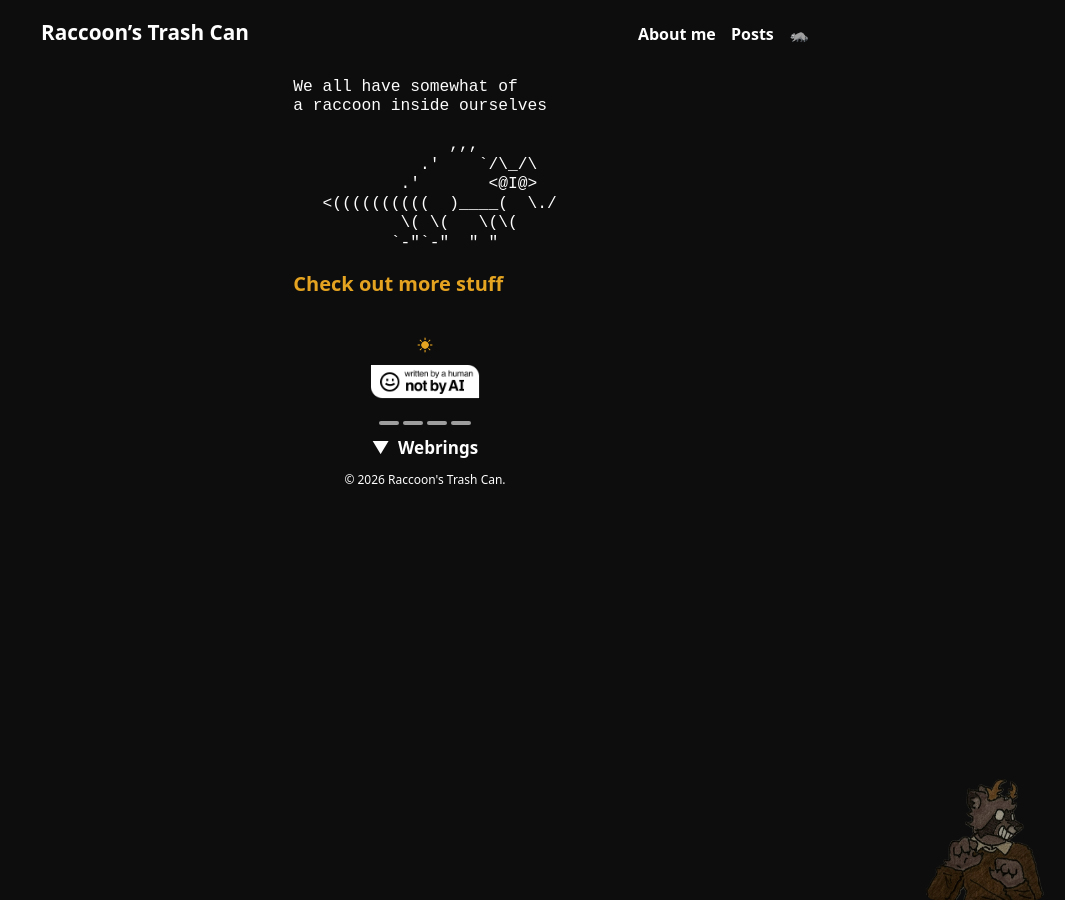
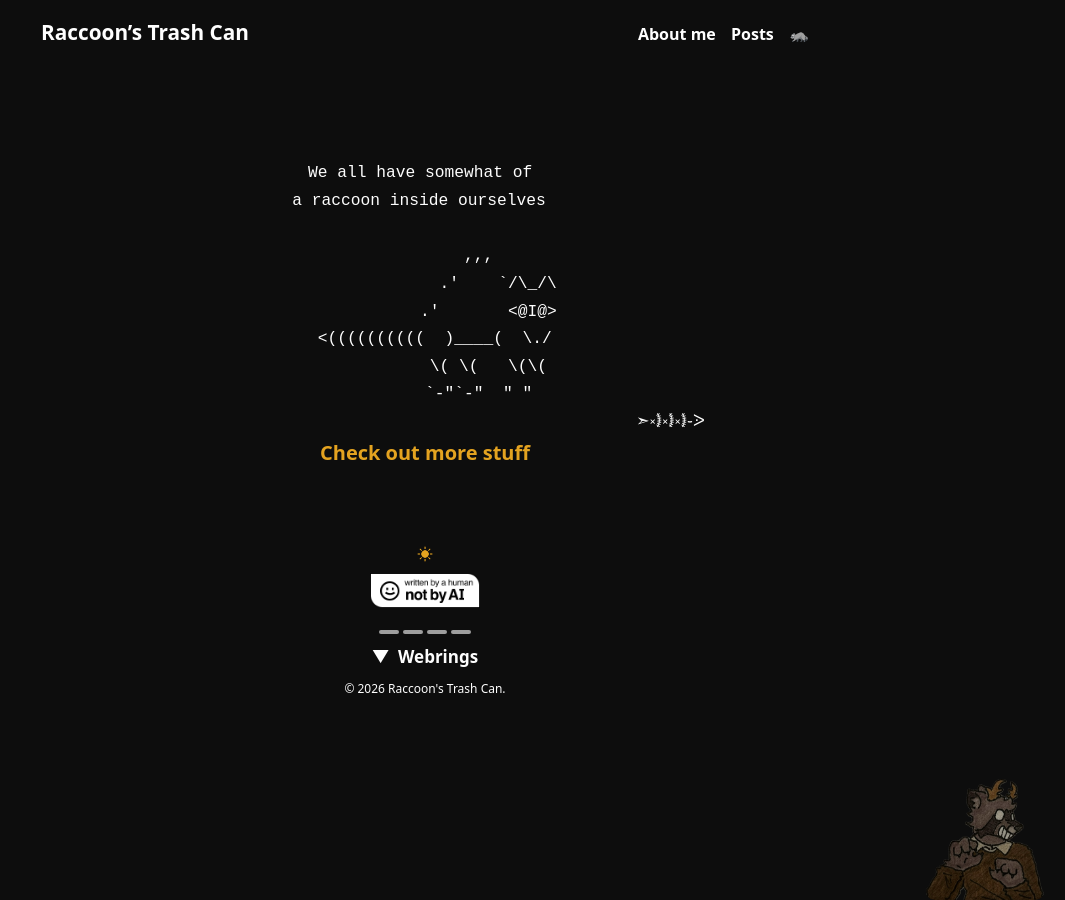
Before and after one commit to raccoonfangz/raccoonfangz.github.io, a Jekyll site: the page built from secret.md, in a window 1280 px wide. Shown: the whole page, without its empty margins (215-1280 px from the left). Built offline with Jekyll 4.4.1, drawn with Linux system fonts in a browser that asks for light colours; grey boxes are pictures that could not be loaded.

Commit message:
Update secret.md

```diff
--- a/secret.md
+++ b/secret.md
@@ -4,18 +4,19 @@ title: "Secret"
 permalink: /secret/
 ---
 
-<div style="display:flex; justify-content:center;">
-  <pre style="text-align:left; font-family:monospace; line-height:1.2;">
+<div style="text-align: center; white-space: pre; font-family: monospace;">
+  <pre>
+⠀⠀⠀⠀⠀⠀⠀⠀⠀⠀⠀⠀⠀⠀⠀⠀⠀⠀⠀⠀⠀⠀⠀⠀⠀⠀⠀⠀⠀⠀
 We all have somewhat of
-a raccoon inside ourselves
-
-                ,,,
-             .'    `/\_/\
-           .'       <@I@>
-   <((((((((((  )____(  \./
-           \( \(   \(\(
-          `-"`-"  " "
-
+a raccoon inside ourselves⠀
+⠀⠀⠀⠀⠀⠀⠀⠀⠀⠀⠀⠀⠀⠀⠀⠀⠀⠀⠀⠀⠀⠀⠀⠀⠀⠀⠀⠀⠀⠀
+           ,,,
+               .'    `/\_/\
+             .'       <@I@>
+  <((((((((((  )____(  \./
+             \( \(   \(\(
+           `-"`-"  " "
+                                                      ➣༝𖠣༝𖠣༝𖠣֊ᐷ⠀⠀⠀
 <strong><a href="/misc-stuff">Check out more stuff</a></strong>
   </pre>
 </div>
```
